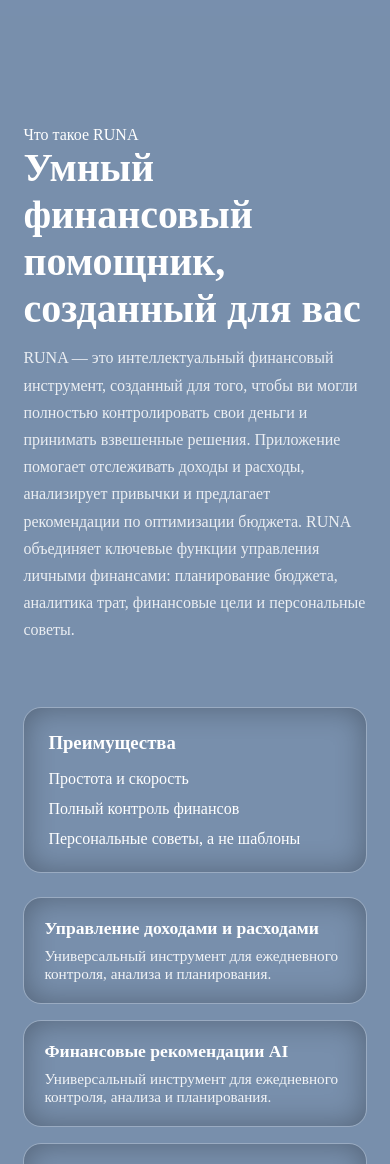
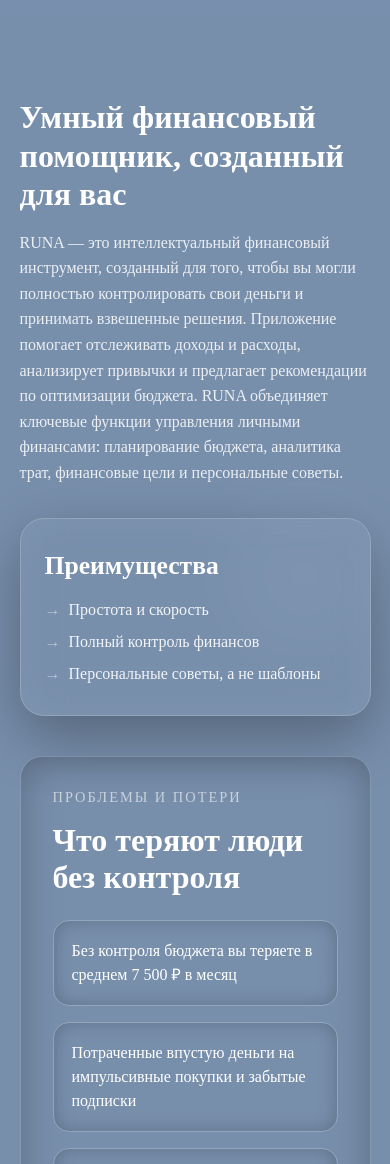
Before and after one commit to lobzik223/Runa-site, a React (Vite) app: page / in a window 390 px wide. Shown: the part 404-1568 px from the top of the page. Built offline with nearby package versions, Linux system fonts and the light colour scheme; grey boxes are pictures that could not be loaded.

Commit message:
Версия 5.4

```diff
--- a/src/App.css
+++ b/src/App.css
@@ -16,78 +16,107 @@
   margin-top: 0;
 }
 
+.eyebrow {
+  font-size: 0.9rem;
+  text-transform: uppercase;
+  letter-spacing: 2px;
+  color: rgba(255, 255, 255, 0.6);
+  margin-bottom: 16px;
+  display: block;
+}
+
+.runa-intro-features {
+  display: grid;
+  grid-template-columns: 1fr 1fr;
+  gap: 60px;
+  align-items: start;
+  max-width: 1400px;
+  margin: 0 auto;
+}
+
 .runa-intro {
-  max-width: 900px;
-  margin: 0 auto;
   text-align: left;
+}
+
+.runa-intro .eyebrow {
+  font-size: 0.9rem;
+  text-transform: uppercase;
+  letter-spacing: 2px;
+  color: rgba(255, 255, 255, 0.6);
+  margin-bottom: 16px;
 }
 
 .runa-intro h2 {
   font-size: clamp(2.5rem, 5vw, 3.2rem);
-  margin-bottom: 12px;
+  margin-bottom: 20px;
+  line-height: 1.2;
 }
 
 .runa-intro .description {
   line-height: 1.7;
   color: rgba(255, 255, 255, 0.85);
-}
-
-.runa-features {
-  display: grid;
-  grid-template-columns: repeat(auto-fit, minmax(220px, 1fr));
-  gap: 24px;
-  align-items: stretch;
-}
-
-.feature-grid {
-  display: grid;
-  grid-template-columns: repeat(auto-fit, minmax(200px, 1fr));
-  gap: 16px;
-  flex: 2;
-}
-
-.feature-card {
-  background: transparent;
-  border: 1px solid rgba(255, 255, 255, 0.25);
-  padding: 20px;
-  border-radius: 18px;
-  box-shadow: inset 0 0 30px rgba(0, 0, 0, 0.3);
-}
-
-.feature-card h3 {
-  margin-bottom: 8px;
   font-size: 1.1rem;
 }
 
-.feature-card p {
-  font-size: 0.95rem;
-  color: rgba(255, 255, 255, 0.9);
+.feature-advantages {
+  position: relative;
+  background: transparent;
+  border: 1px solid rgba(255, 255, 255, 0.2);
+  border-radius: 24px;
+  padding: 40px;
+  min-height: 400px;
+  backdrop-filter: blur(20px);
+  -webkit-backdrop-filter: blur(20px);
+  box-shadow: 0 20px 60px rgba(0, 0, 0, 0.3), inset 0 0 40px rgba(255, 255, 255, 0.05);
 }
 
-.feature-advantages {
-  flex: 1;
-  background: transparent;
-  border: 1px solid rgba(255, 255, 255, 0.25);
-  border-radius: 18px;
-  padding: 24px;
-  box-shadow: inset 0 0 30px rgba(0, 0, 0, 0.3);
+.glass-block {
+  position: absolute;
+  top: -20px;
+  right: -20px;
+  width: 200px;
+  height: 200px;
+  background: linear-gradient(135deg, rgba(255, 255, 255, 0.1), rgba(255, 255, 255, 0.05));
+  border-radius: 50%;
+  filter: blur(40px);
+  opacity: 0.6;
+  z-index: -1;
 }
 
-.feature-advantages h3 {
-  margin-bottom: 16px;
+.advantages-content {
+  position: relative;
+  z-index: 1;
+  text-align: right;
 }
 
-.feature-advantages ul {
+.advantages-content h3 {
+  font-size: 2rem;
+  margin-bottom: 24px;
+  text-align: right;
+}
+
+.advantages-content ul {
   list-style: none;
   padding: 0;
   margin: 0;
   display: flex;
   flex-direction: column;
-  gap: 12px;
+  gap: 16px;
+  text-align: right;
 }
 
-.feature-advantages li {
-  font-size: 1rem;
+.advantages-content li {
+  font-size: 1.1rem;
+  color: rgba(255, 255, 255, 0.9);
+  position: relative;
+  padding-right: 24px;
+}
+
+.advantages-content li::before {
+  content: '→';
+  position: absolute;
+  right: 0;
+  color: rgba(255, 255, 255, 0.5);
 }
 
 .runa-problems {
@@ -110,11 +139,11 @@
 }
 
 .problem-card {
-  background: rgba(15, 18, 32, 0.8);
+  background: transparent;
   border-radius: 16px;
   padding: 18px;
-  border: 1px solid rgba(255, 255, 255, 0.1);
-  box-shadow: 0 8px 20px rgba(0, 0, 0, 0.4);
+  border: 1px solid rgba(255, 255, 255, 0.2);
+  box-shadow: inset 0 0 20px rgba(0, 0, 0, 0.2);
   line-height: 1.5;
 }
 
@@ -177,7 +206,8 @@
 .site-footer {
   margin-top: 40px;
   padding: 48px 5vw 32px;
-  background: #0c0e18;
+  background: transparent;
+  border-top: 1px solid rgba(255, 255, 255, 0.1);
 }
 
 .footer-grid {
@@ -214,15 +244,73 @@
 
 @media (max-width: 768px) {
   .page-content {
-    padding: 24px 6vw 60px;
+    padding: 8px 5vw 40px;
+    gap: 40px;
   }
 
-  .feature-grid {
-    grid-template-columns: repeat(auto-fit, minmax(100%, 1fr));
+  .runa-intro-features {
+    grid-template-columns: 1fr;
+    gap: 32px;
+    margin-top: -40px;
+  }
+
+  .runa-intro {
+    text-align: left;
+  }
+
+  .runa-intro .eyebrow {
+    font-size: 0.85rem;
+    margin-bottom: 12px;
+  }
+
+  .runa-intro h2 {
+    font-size: 2rem;
+    margin-bottom: 16px;
+  }
+
+  .runa-intro .description {
+    font-size: 1rem;
+    line-height: 1.6;
   }
 
   .feature-advantages {
-    order: -1;
+    padding: 32px 24px;
+    min-height: auto;
+    text-align: left;
+  }
+
+  .glass-block {
+    width: 150px;
+    height: 150px;
+    top: -15px;
+    right: -15px;
+  }
+
+  .advantages-content {
+    text-align: left;
+  }
+
+  .advantages-content h3 {
+    font-size: 1.6rem;
+    margin-bottom: 20px;
+    text-align: left;
+  }
+
+  .advantages-content ul {
+    text-align: left;
+    gap: 14px;
+  }
+
+  .advantages-content li {
+    font-size: 1rem;
+    padding-right: 0;
+    padding-left: 24px;
+  }
+
+  .advantages-content li::before {
+    content: '→';
+    left: 0;
+    right: auto;
   }
 
   .pricing-card {
--- a/src/App.tsx
+++ b/src/App.tsx
@@ -9,39 +9,28 @@ const App: React.FC = () => {
       <Header />
       <HeroSection />
       <main className="page-content">
-        <section className="runa-intro" id="about-runa">
+        <section className="runa-intro-features" id="about-runa">
+          <div className="runa-intro">
             <p className="eyebrow">Что такое RUNA</p>
             <h2>Умный финансовый помощник, созданный для вас</h2>
             <p className="description">
-            RUNA — это интеллектуальный финансовый инструмент, созданный для того, чтобы ви могли полностью
+              RUNA — это интеллектуальный финансовый инструмент, созданный для того, чтобы вы могли полностью
               контролировать свои деньги и принимать взвешенные решения. Приложение помогает отслеживать доходы
               и расходы, анализирует привычки и предлагает рекомендации по оптимизации бюджета.
               RUNA объединяет ключевые функции управления личными финансами: планирование бюджета,
               аналитика трат, финансовые цели и персональные советы.
             </p>
-        </section>
-
-        <section className="runa-features" id="features">
-          <div className="feature-grid">
-            {[
-              'Управление доходами и расходами',
-              'Финансовые рекомендации AI',
-              'Планирование бюджета и цели',
-              'Автоматическая аналитика',
-            ].map((title) => (
-              <article key={title} className="feature-card">
-                <h3>{title}</h3>
-                <p>Универсальный инструмент для ежедневного контроля, анализа и планирования.</p>
-              </article>
-            ))}
           </div>
           <aside className="feature-advantages">
+            <div className="glass-block"></div>
+            <div className="advantages-content">
               <h3>Преимущества</h3>
               <ul>
                 <li>Простота и скорость</li>
                 <li>Полный контроль финансов</li>
                 <li>Персональные советы, а не шаблоны</li>
               </ul>
+            </div>
           </aside>
         </section>
 
```
Lines whose indentation alone changed are shown as unchanged.
